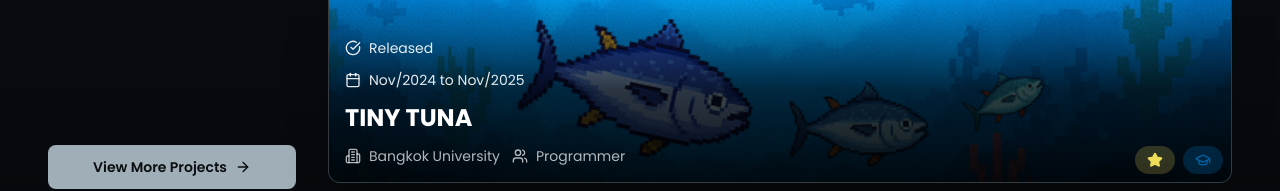
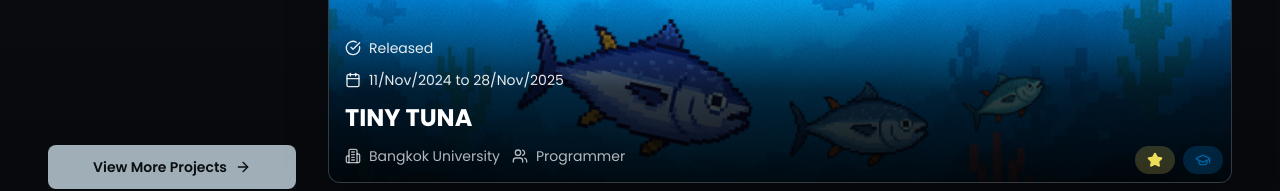
Before and after one commit to LaripsSpiral/laripsspiral.github.io, a Next.js app: page /home in a window 1280 px wide. Shown: the part 709-900 px from the top of the page. Built offline with nearby package versions, Linux system fonts and the light colour scheme.

Commit message:
Update: Precise Duration

```diff
--- a/package.json
+++ b/package.json
@@ -17,7 +17,8 @@
     "react": "latest",
     "react-dom": "latest",
     "react-icons": "^5.5.0",
-    "react-router-dom": "^7.6.0"
+    "react-router-dom": "^7.6.0",
+    "date-fns": "^4.1.0"
   },
   "devDependencies": {
     "@eslint/eslintrc": "^3",
--- a/src/app/components/GameDetailPage.tsx
+++ b/src/app/components/GameDetailPage.tsx
@@ -20,6 +20,7 @@ import {
 import { useState, useRef, useEffect } from 'react';
 import Link from 'next/link';
 import Image from 'next/image';
+import { differenceInDays, differenceInMonths, differenceInYears, parse, isValid, addYears, addMonths } from 'date-fns';
 import { Game, FeatureDetailItem } from './GameCard';
 import {
   ThemeHeading,
@@ -130,45 +131,94 @@ function FeatureVideo({
   );
 }
 
-// Helper function to calculate duration between dates
+// Helper function to calculate duration between dates using date-fns
 const calculateDuration = (startDate?: string, lastDate?: string): string => {
   if (!startDate || !lastDate) return '';
 
   try {
-    const monthMap: { [key: string]: number } = {
-      'Jan': 1, 'Feb': 2, 'Mar': 3, 'Apr': 4, 'May': 5, 'Jun': 6,
-      'Jul': 7, 'Aug': 8, 'Sep': 9, 'Oct': 10, 'Nov': 11, 'Dec': 12
+    const monthMap: { [key: string]: string } = {
+      'Jan': '01', 'Feb': '02', 'Mar': '03', 'Apr': '04', 'May': '05', 'Jun': '06',
+      'Jul': '07', 'Aug': '08', 'Sep': '09', 'Oct': '10', 'Nov': '11', 'Dec': '12'
     };
 
-    const parseDate = (dateStr: string): Date => {
-      const [monthStr, year] = dateStr.split('/');
-      const month = monthMap[monthStr] || parseInt(monthStr);
-      if (isNaN(month) || isNaN(parseInt(year))) {
-        throw new Error('Invalid date format');
+    const parseDate = (dateStr: string): Date | null => {
+      const parts = dateStr.split('/');
+      let day: string, month: string, year: string;
+
+      if (parts.length === 3) {
+        // Format: Day/Month/Year (e.g., "11/Nov/2024")
+        day = parts[0].padStart(2, '0');
+        const monthStr = parts[1];
+        year = parts[2];
+        month = monthMap[monthStr] || parts[1].padStart(2, '0');
+        // Parse as "dd/MM/yyyy"
+        return parse(`${day}/${month}/${year}`, 'dd/MM/yyyy', new Date());
+      } else if (parts.length === 2) {
+        // Format: Month/Year (e.g., "Nov/2024")
+        const monthStr = parts[0];
+        year = parts[1];
+        month = monthMap[monthStr] || parts[0].padStart(2, '0');
+        // Parse as "01/MM/yyyy" (first day of month)
+        return parse(`01/${month}/${year}`, 'dd/MM/yyyy', new Date());
       }
-      return new Date(parseInt(year), month - 1, 1);
+      return null;
     };
 
     const start = parseDate(startDate);
     const end = parseDate(lastDate);
 
-    // Calculate difference in months more accurately
-    const yearsDiff = end.getFullYear() - start.getFullYear();
-    const monthsDiff = end.getMonth() - start.getMonth();
-    const totalMonths = yearsDiff * 12 + monthsDiff;
+    if (!start || !end || !isValid(start) || !isValid(end)) {
+      return '';
+    }
 
-    if (totalMonths < 0) return '';
-    if (totalMonths === 0) return 'Less than 1 month';
-    if (totalMonths < 12) {
-      return `${totalMonths} month${totalMonths > 1 ? 's' : ''}`;
-    } else {
-      const years = Math.floor(totalMonths / 12);
-      const months = totalMonths % 12;
-      if (months === 0) {
-        return `${years} year${years > 1 ? 's' : ''}`;
+    // Calculate differences using date-fns
+    const years = differenceInYears(end, start);
+    const totalMonths = differenceInMonths(end, start);
+    const months = totalMonths % 12;
+
+    // Calculate remaining days after accounting for years and months
+    let dateAfterYearsMonths = start;
+    if (years > 0) {
+      dateAfterYearsMonths = addYears(dateAfterYearsMonths, years);
+    }
+    if (months > 0) {
+      dateAfterYearsMonths = addMonths(dateAfterYearsMonths, months);
+    }
+    const remainingDays = differenceInDays(end, dateAfterYearsMonths);
+
+    // Build the duration string
+    const parts: string[] = [];
+
+    if (years > 0) {
+      parts.push(`${years} year${years > 1 ? 's' : ''}`);
+    }
+    if (months > 0) {
+      parts.push(`${months} month${months > 1 ? 's' : ''}`);
+    }
+
+    // Show remaining days
+    if (remainingDays > 0) {
+      if (remainingDays >= 7 && years === 0 && months === 0) {
+        // If less than a year and month, show weeks and days
+        const weeks = Math.floor(remainingDays / 7);
+        const days = remainingDays % 7;
+        if (weeks > 0) {
+          parts.push(`${weeks} week${weeks > 1 ? 's' : ''}`);
+        }
+        if (days > 0) {
+          parts.push(`${days} day${days > 1 ? 's' : ''}`);
+        }
+      } else {
+        // Show days directly
+        parts.push(`${remainingDays} day${remainingDays > 1 ? 's' : ''}`);
       }
-      return `${years} year${years > 1 ? 's' : ''} ${months} month${months > 1 ? 's' : ''}`;
     }
+
+    if (parts.length === 0) {
+      return 'Less than 1 day';
+    }
+
+    return parts.join(' ');
   } catch {
     return '';
   }
--- a/src/app/data/gamesDB.ts
+++ b/src/app/data/gamesDB.ts
@@ -16,8 +16,8 @@ export const games: Game[] = [
     roleDetails:
       'Implemented core gameplay systems including spawn logic, world stage progression, and AI behaviors using Unity\'s IJob & Burst for performance optimization. Developed time-based event systems for dynamic gameplay management.',
     status: 'Released',
-    startDate: 'Nov/2024',
-    lastDate: 'Nov/2025',
+    startDate: '11/Nov/2024',
+    lastDate: '28/Nov/2025',
     features: [
       'Spawn Logic',
       'World Stage',
```
